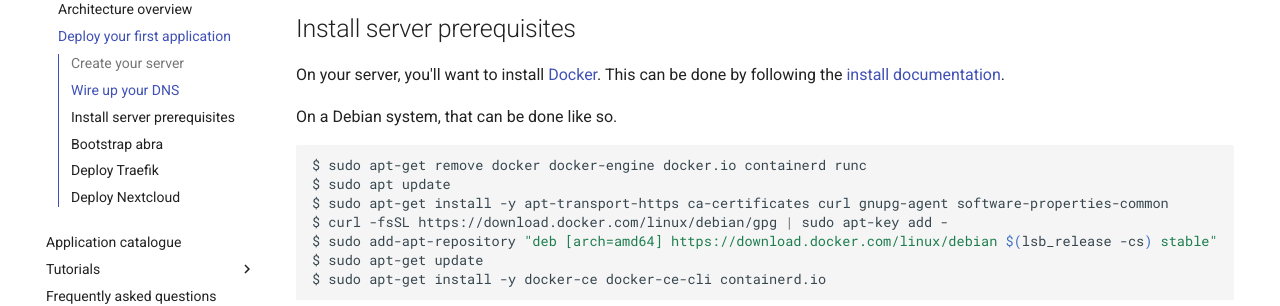
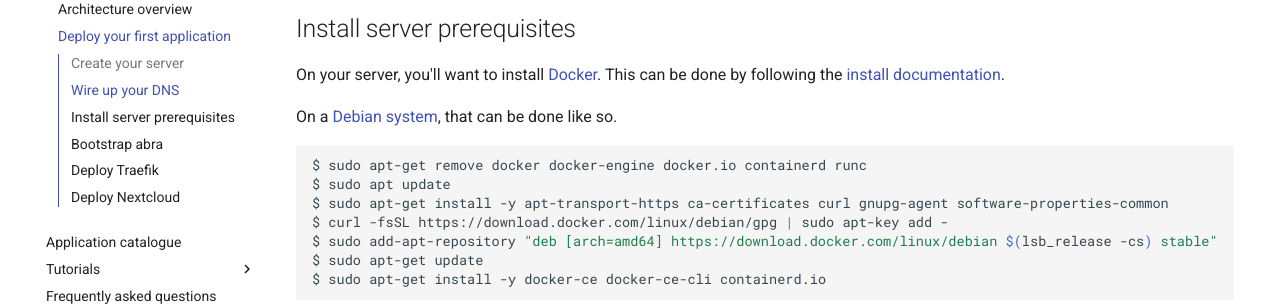
Before and after one commit to mayel/docs.coopcloud.tech, an MkDocs documentation site: the page built from docs/deploy.md, in a window 1280 px wide and 900 px high, scrolled down 634 px. Shown: the part 153-459 px from the top of the window. Built offline with MkDocs 1.6.1 and Material for MkDocs 9.7.7, drawn with Linux system fonts in a browser that asks for light colours; part of the change alters nothing that is shown.

````diff
--- a/docs/deploy.md
+++ b/docs/deploy.md
@@ -24,7 +24,7 @@ Where `116.203.211.204` can be replaced with the IP address of your server.
 
 On your server, you'll want to install [Docker](https://www.docker.com/). This can be done by following the [install documentation](https://docs.docker.com/engine/install/).
 
-On a Debian system, that can be done like so.
+On a [Debian system](https://docs.docker.com/engine/install/debian/), that can be done like so.
 
 ```bash
 $ sudo apt-get remove docker docker-engine docker.io containerd runc
````
